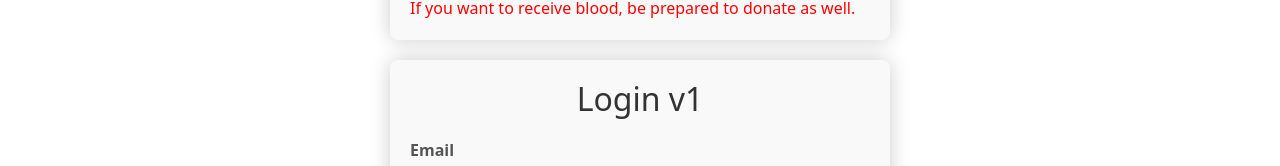
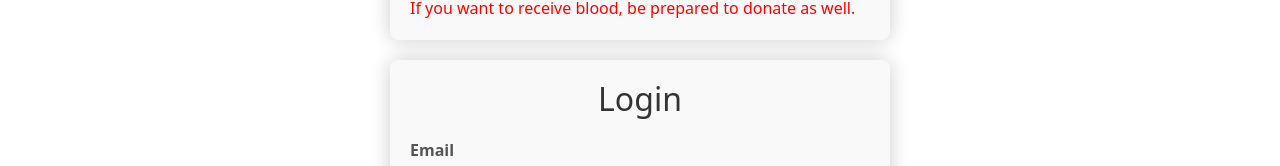
Before and after one commit to arunkumar-create/main, a React (Create React App) app in the folder frontend/: page /searchdonar in a window 1280 px wide. Shown: the part 176-342 px from the top of the page. Built offline with nearby package versions, Linux system fonts and the light colour scheme.

Commit message:
.env last commit

```diff
--- a/frontend/src/LoginRegister/Login.js
+++ b/frontend/src/LoginRegister/Login.js
@@ -1,6 +1,7 @@
 import React, { useState } from 'react';
 import { Link, useNavigate } from 'react-router-dom';
 import axios from 'axios';
+
 
 const Login = (props) => {
   const [formData, setFormData] = useState({
@@ -57,11 +58,11 @@ const Login = (props) => {
     e.preventDefault();
     validateField('email', email);
     validateField('password', password);
-
+    const API_BASE_URL = process.env.REACT_APP_API_BASE_URL;
     if (email && password) {
       if (!errors.email && !errors.password) {
         try {
-          const response = await axios.post('http://16.112.123.127:8080/userdetails/login', { email, password });
+          const response = await axios.post('${API_BASE_URL}/userdetails/login', { email, password });
 
           if (response.status === 200) {
             localStorage.setItem('user', JSON.stringify(response.data));
@@ -91,7 +92,7 @@ const Login = (props) => {
       </div>
 
       <div className="containere">
-        <h2>Login v1</h2>
+        <h2>Login</h2>
         <form onSubmit={handleSubmit}>
           <div>
             <label>Email</label>
```
